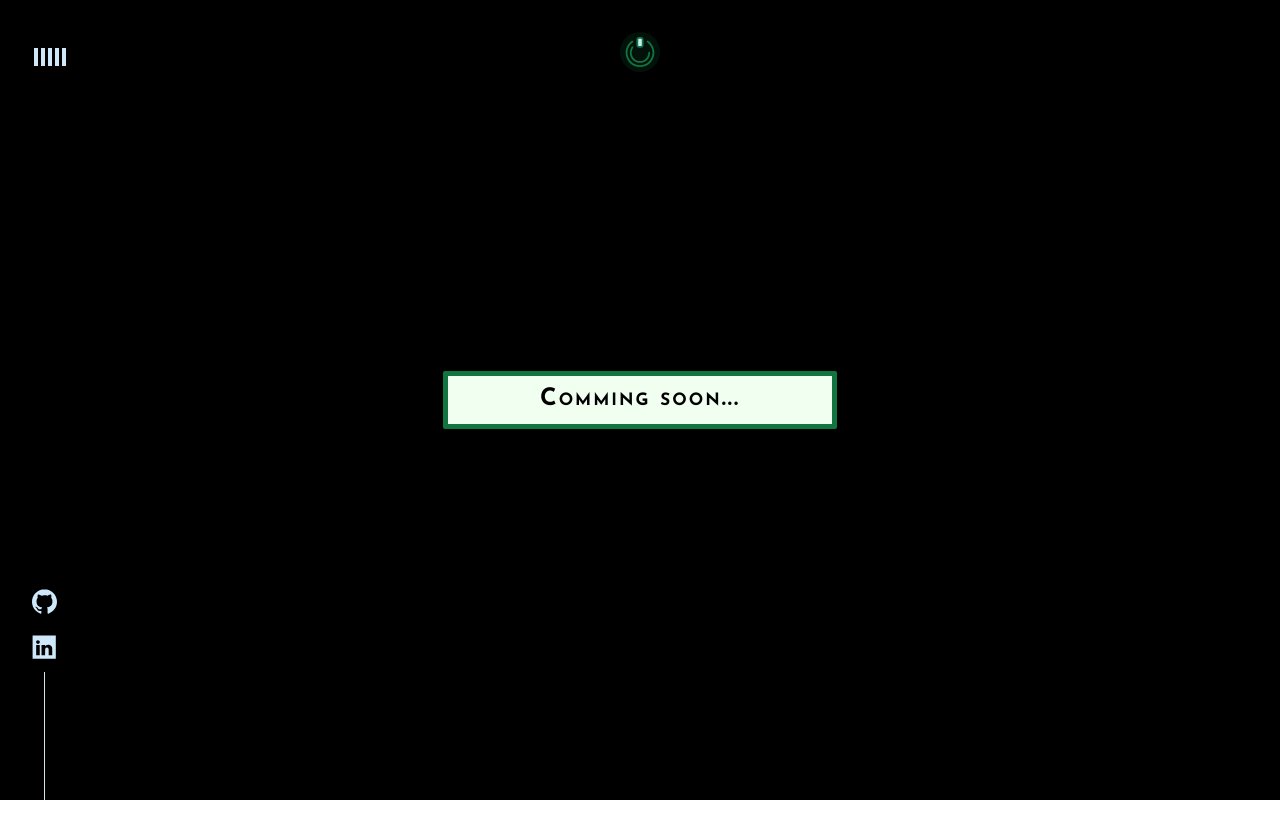
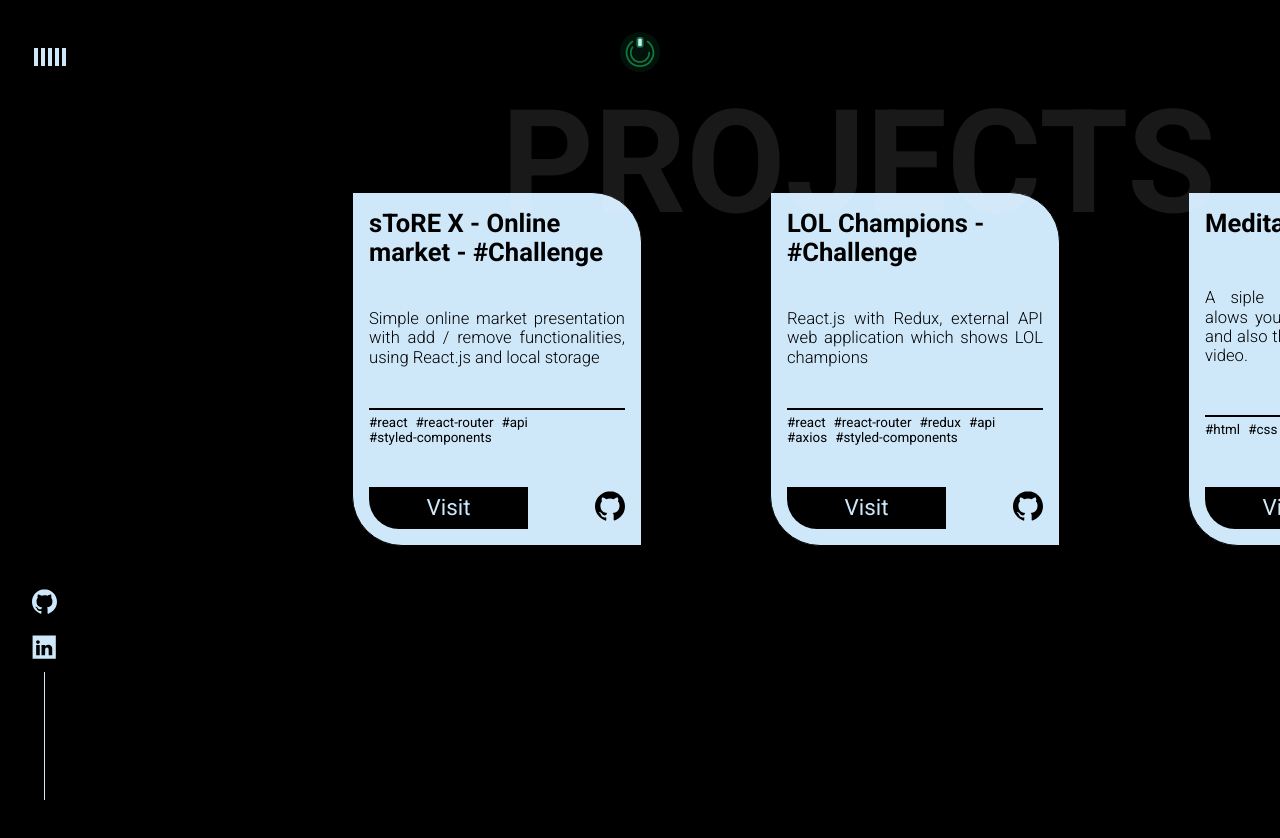
Before and after one commit to CosminGhirisan/portfolio2022, a React (Create React App) app: page /projects in a window 1280 px wide. Shown: the top 838 px of the page. Before the commit the page ends 800 px from the top, so only its background shows below. Built offline with nearby package versions, Linux system fonts and the light colour scheme.

Commit message:
Projects page

```diff
--- /dev/null
+++ b/src/assets/data/Work.js
@@ -0,0 +1,42 @@
+export const Work = [
+   {
+      id:5,
+      name:"sToRE X - Online market - #Challenge",
+      description:"Simple online market presentation with add / remove functionalities, using React.js and local storage",
+      tags:["react","react-router", "api","styled-components"],
+      demo:"-",
+      github:"-"
+   },
+   {
+      id:4,
+      name:"LOL Champions - #Challenge",
+      description:"React.js with Redux, external API web application which shows LOL champions",
+      tags:["react","react-router", "redux","api", "axios","styled-components"],
+      demo:"-",
+      github:"-"
+   },
+   {
+      id:3,
+      name:"Meditation App",
+      description:"A siple meditation app, which alows you to change the duration and also the type of the sound and video.",
+      tags:["html","css","javascript"],
+      demo:"https://cosminghirisan.github.io/meditation-webapp/",
+      github:"https://github.com/CosminGhirisan/meditation-webapp"
+   },
+   {
+      id:2,
+      name:"Syrup Favtory Website - v1. DEMO",
+      description:"Local syrup factory presentation website. Mobile first projected",
+      tags:["html","css","javascript"],
+      demo:"https://cosminghirisan.github.io/greenEssentials/",
+      github:"https://github.com/CosminGhirisan/greenEssentials"
+   },
+   {
+      id:1,
+      name:"Client View Design - DEMO",
+      description:"Demo for a client side web app, without any functionalities, only design. Fully responsive",
+      tags:["html","scss","bootstrap"],
+      demo:"https://cosminghirisan.github.io/clientview/",
+      github:"https://github.com/CosminGhirisan/clientview/"
+   }
+]
--- a/src/pages/AboutPage.js
+++ b/src/pages/AboutPage.js
@@ -6,6 +6,7 @@
 import SocialIcons from '../subComponents/SocialIcons'
 import PowerButton from '../subComponents/PowerButton'
 import ParticleComponent from '../subComponents/ParticleComponent'
+import BigTitle from '../subComponents/BigTitle'
 
 const AboutPage = () => {
    return (
@@ -22,12 +23,10 @@
                   The desire to always learn new things, the inclination to achieve everything as close to perfection, minuteness, punctuality and passion for technology, are just some of the qualities others around me have always appreciated.
                </p>
                <p>
-                  <span>"Today is tomorrow's history. Make your history better!" </span> &#8594; That's the way I see my life. Everything I do today will have an impact on my history, which will be read tomorrow.
-               </p>
-               <p>
-                  This is why I find myself always trying to make my history better.
+                  <span>"Today is tomorrow's history. Make your history better!" </span> &#8594; That's the way I see my life. Everything I do today will have an impact on my history, which will be read tomorrow. This is why I find myself always trying to make my history better.
                </p>
             </Box>
+            <BigTitle text="ABOUT" top="5%" right="15%" />
          </Container>
       </ThemeProvider>
    )
--- a/src/pages/Main.js
+++ b/src/pages/Main.js
@@ -73,7 +73,7 @@
                         }}
                         animate={{
                            y:0,
-                           transition: {type: 'spring', duration: 1.5, delay: 1}
+                           transition: {type: 'spring', duration: 1.5, delay: 0.5}
                         }}
                         whileHover={{scale: 1.1}}
                         whileTap={{scale: 0.9}}
@@ -89,7 +89,7 @@
                         }}
                         animate={{
                            y:0,
-                           transition: {type: 'spring', duration: 1.5, delay: 1}
+                           transition: {type: 'spring', duration: 1.5, delay: 0.5}
                         }}
                         whileHover={{scale: 1.1}}
                         whileTap={{scale: 0.9}}
--- a/src/pages/Projects.js
+++ b/src/pages/Projects.js
@@ -1,19 +1,45 @@
-import React from 'react'
+import React, { useEffect, useRef } from 'react'
 import styled, { ThemeProvider } from 'styled-components'
-import { darkTheme } from '../components/Themes'
 
 //Components
+import { darkTheme } from '../components/Themes'
 import SocialIcons from '../subComponents/SocialIcons'
 import PowerButton from '../subComponents/PowerButton'
-import CommingSoon from '../subComponents/CommingSoon'
+import {Work} from '../assets/data/Work'
+import Card from '../subComponents/Card'
+import BigTitle from '../subComponents/BigTitle'
 
-const MySkillsPage = () => {
+
+const Projects = () => {
+   const ref = useRef(null);
+
+   useEffect(() => {
+      let element = ref.current;
+
+      const rotate = () => {
+         element.style.transform = `translateX(${-window.pageYOffset}px)`;
+      }
+      window.addEventListener('scroll', rotate)
+
+      return () => window.removeEventListener('scroll', rotate)
+   },[])
+
    return (
       <ThemeProvider theme={darkTheme}>
          <Container>
             <SocialIcons theme='dark'/>
             <PowerButton theme='dark'/>
-            <CommingSoon />
+            <Main ref={ref}>
+               {
+                  Work.map(data =>
+                     <Card
+                        key={data.id}
+                        data={data}
+                     />
+                  )
+               }
+            </Main>
+            <BigTitle text="PROJECTS" top="10%" right="5%" />
          </Container>
       </ThemeProvider>
    )
@@ -22,11 +48,19 @@
 const Container = styled.div`
    background-color: ${props => props.theme.body};
    color: ${props => props.theme.text};
-   width: 100vw;
-   height: 100vh;
+   height: 400vh;
    position: relative;
+   overflow: hidden;
+   overflow: auto;
+
 `;
 
+const Main = styled.ul`
+   position: fixed;
+   top: 12rem;
+   left: calc(10rem + 15vw);
+   height: 40vh;
+   display: flex;
+`;
 
-
-export default MySkillsPage
+export default Projects
--- /dev/null
+++ b/src/subComponents/BigTitle.js
@@ -0,0 +1,22 @@
+import React from 'react'
+import styled from 'styled-components'
+
+const BigTitle = (props) => {
+   return (
+      <Text top={props.top} left={props.left} right={props.right}>
+         {props.text}
+      </Text>
+   )
+}
+
+const Text = styled.h2`
+   position: fixed;
+   top: ${props => props.top};
+   left: ${props => props.left};
+   right: ${props => props.right};
+   color: ${props => `rgba(${props.theme.textRgba},0.1)`};
+   font-size: calc(5rem + 5vw);
+   z-index: 0;
+`;
+
+export default BigTitle
--- /dev/null
+++ b/src/subComponents/Card.js
@@ -0,0 +1,110 @@
+import React from 'react'
+import styled from 'styled-components'
+import { GitHub } from '../components/AllSvgs'
+
+const Card = (props) => {
+   const { id, name, description, tags, demo, github } = props.data
+
+   return (
+      <Box key={id}>
+         <Title>{name}</Title>
+         <Description>{description}</Description>
+         <Tags>
+            {
+               tags.map((t,id) => {
+                  return <Tag key={id}>#{t}</Tag>
+               })
+            }
+         </Tags>
+         <Footer>
+            <Link href={demo} target="_blank">
+               Visit
+            </Link>
+            <Git href={github} target="_blank">
+               <GitHub width={30} height={30} />
+            </Git>
+         </Footer>
+      </Box>
+   )
+}
+
+const Box = styled.div`
+   width: 16rem;
+   height: 40vh;
+   background-color: ${props => props.theme.text};
+   color: ${props => props.theme.body};
+   padding: 1rem;
+   margin-right: 8rem;
+   border-radius: 0 50px 0 50px;
+   display: flex;
+   flex-direction: column;
+   justify-content: space-between;
+   border: 1px solid ${props => props.theme.body};
+   transition: all 0.2s ease;
+
+   :hover{
+      background-color: ${props => props.theme.body};
+      color: ${props => props.theme.text};
+      border: 1px solid ${props => props.theme.text};
+
+   }
+`;
+
+const Title = styled.h2`
+   font-size: calc(0.8rem + 1vw);
+`;
+
+const Description = styled.p`
+   font-size: calc(0.8rem + 0.3vw);
+   font-weight: 300;
+   text-align: justify;
+`;
+
+const Tags = styled.p`
+   border-top: 2px solid ${props => props.theme.body};
+   padding-top: 0.3rem;
+   display: flex;
+   flex-wrap: wrap;
+   ${Box}:hover &{
+      border-top: 2px solid ${props => props.theme.text};
+   }
+`;
+
+const Tag = styled.span`
+   font-size: calc(0.6rem + 0.3vw);
+   margin-right: 0.5rem;
+`;
+
+const Footer = styled.footer`
+   display: flex;
+   justify-content: space-between;
+   align-items: center;
+`;
+
+const Link = styled.a`
+   background-color: ${props => props.theme.body};
+   color: ${props => props.theme.text};
+   text-decoration: none;
+   padding:  0.5rem calc(2rem + 2vw);
+   border-radius: 0 0 0 30px;
+   font-size: calc(1rem + 0.5vw);
+
+   ${Box}:hover &{
+      background-color: ${props => props.theme.text};
+      color: ${props => props.theme.body};
+      cursor: pointer;
+   }
+`;
+
+const Git = styled.a`
+   color: inherit;
+   text-decoration: none;
+
+   ${Box}:hover &{
+      &>*{
+         fill: ${props => props.theme.text};
+      }
+   }
+`;
+
+export default Card
--- a/src/subComponents/CommingSoon.js
+++ b/src/subComponents/CommingSoon.js
@@ -17,7 +17,7 @@
    transform: translate(-50%, -50%);
    width: 30vw;
    height: 3rem;
-   background-color: honeydew;
+   background-color: #cee8fa90;
    border: 5px solid #117540;
    border-radius: 2px;
 
@@ -26,7 +26,7 @@
       align-items: center;
       justify-content: center;
       height: 100%;
-      color: #000;
+      color: #cee8fa;
       font-family: 'Josefin Sans', sans-serif;
       font-variant: small-caps;
       letter-spacing: 2px;
--- a/src/subComponents/SocialIcons.js
+++ b/src/subComponents/SocialIcons.js
@@ -27,7 +27,7 @@
          <Line
             initial={{ height: 0}}
             animate={{height: '8rem'}}
-            transition={{type:'spring', duration:1, delay:0.8}}
+            transition={{type:'spring', duration:1, delay:0.5}}
          />
       </Icons>
    )
```
Also changed, not shown: public/index.html (+2 -25 lines), public/favicon.png (added), 1 other file (tests, documents, lock files or other folders).
